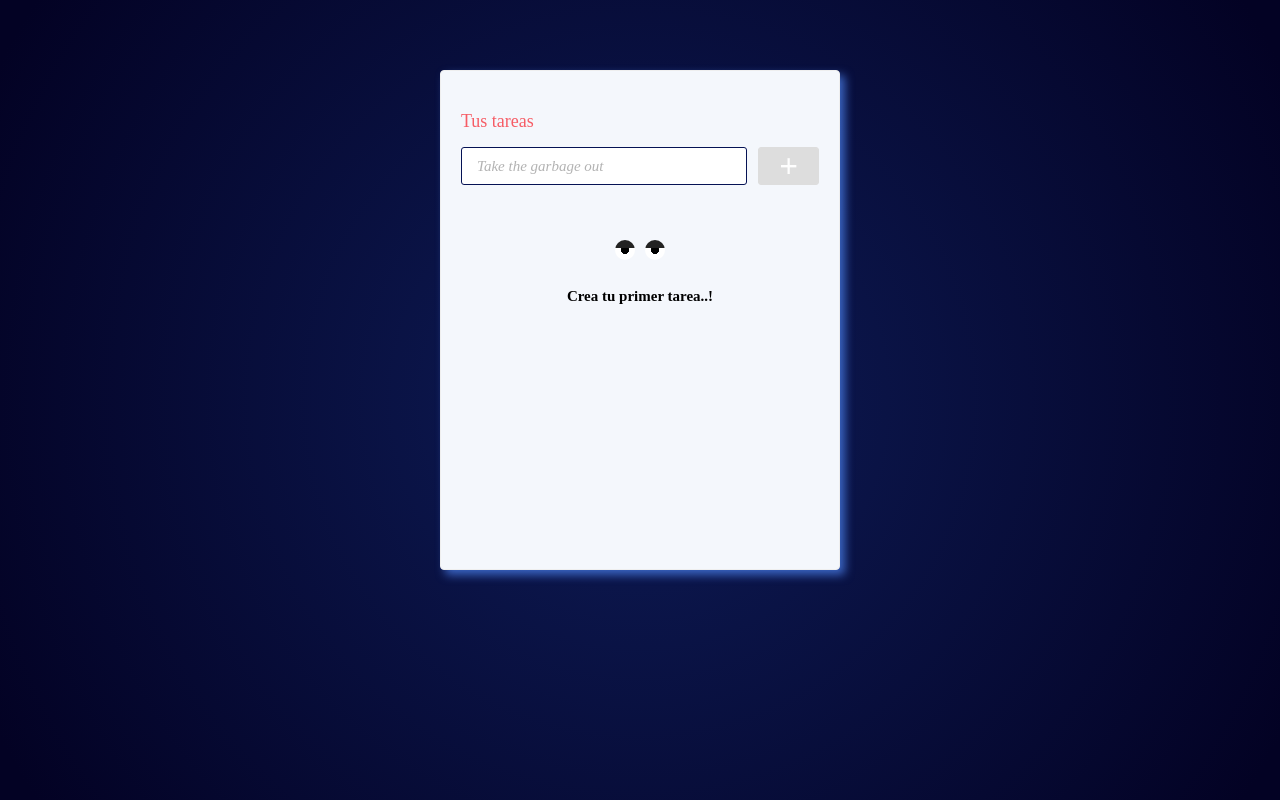
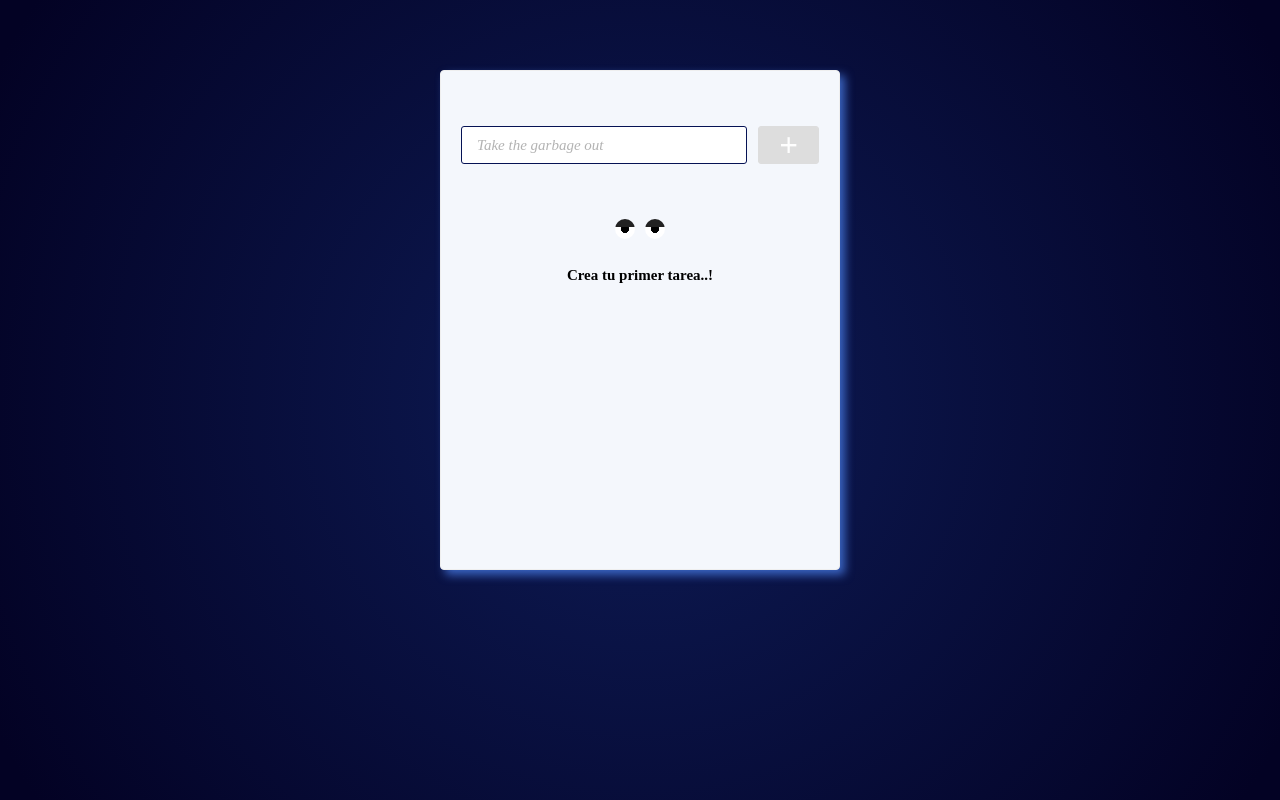
Before and after one commit to JoseLGutierrez28/TaskVue, a plain HTML site: page index.html in a window 1280 px wide. Drawn offline with nearby package versions, Linux system fonts and the light colour scheme.

Commit message:
First commit v1

```diff
--- a/index.html
+++ b/index.html
@@ -14,7 +14,7 @@
 <body>
     <div id="app">
         <section class="todo-wrapper">
-            <h1 class="todo-title">Tus tareas</h1>
+            <!-- <h1 class="todo-title">Tus tareas</h1> -->
             <form @keydown.enter.prevent="">
                 <input type="text" class="input-todo" v-bind:class="{ active: new_todo }"
                     placeholder="Take the garbage out" v-model="new_todo" v-on:keyup.enter="addItem">
```
Also changed, not shown: Img/image.png (deleted), Img/ojos.gif (deleted).
